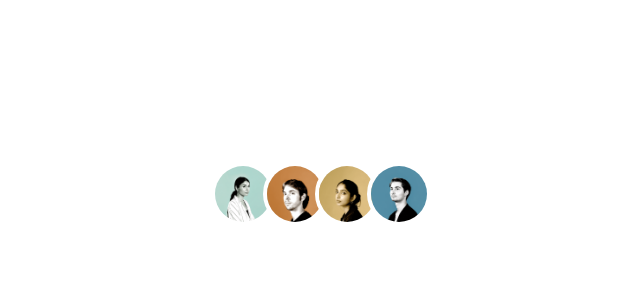
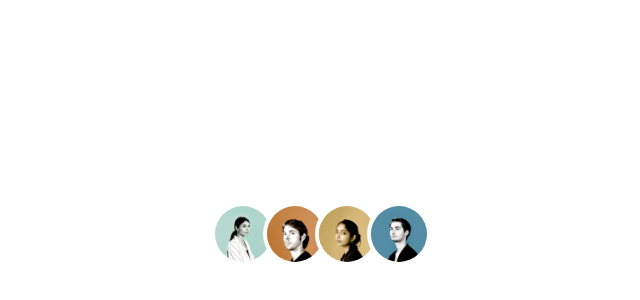
Before and after one commit to sepidsoroush/Avatar-Circles, a React (Vite) app: page / in a window 1280 px wide. Shown: the part 166-466 px from the top of the page, without its empty margins (319-959 px from the left). Built offline with nearby package versions, Linux system fonts and the light colour scheme.

Commit message:
update component styles in dark/ light theme

```diff
--- a/src/App.tsx
+++ b/src/App.tsx
@@ -25,7 +25,7 @@ const avatars = [
 
 function App() {
   return (
-    <div className="w-screen flex justify-center items-center">
+    <div className="w-screen h-screen flex justify-center items-center">
       <AvatarCircles avatarUrls={avatars} />
     </div>
   );
--- a/src/components/avatar-circles.tsx
+++ b/src/components/avatar-circles.tsx
@@ -16,17 +16,21 @@ const AvatarCircles = ({ className, avatarUrls }: AvatarCirclesProps) => {
   const [hoveredIndex, setHoveredIndex] = useState<number | null>(null);
 
   return (
-    <div className="flex flex-col items-center gap-2 min-h-36">
-      <div className={cn("flex -space-x-3 rtl:space-x-reverse", className)}>
+    <div className="flex flex-col items-center justify-center gap-2 h-full">
+      <div
+        className={cn(
+          "flex -space-x-3 rtl:space-x-reverse absolute",
+          className
+        )}
+      >
         {avatarUrls.map((avatar, index) => (
           <motion.div
             key={index}
-            className="h-16 w-16 rounded-full border-4 border-white dark:border-[#242424] overflow-hidden z-10"
+            className="h-16 w-16 rounded-full border-4 border-background dark:border-foreground overflow-hidden z-10"
             onMouseEnter={() => setHoveredIndex(index)}
             onMouseLeave={() => setHoveredIndex(null)}
             whileHover={{
               y: -7,
-              boxShadow: "0px 8px 15px rgba(0, 0, 0, 0.2)",
             }}
             transition={{
               type: "spring",
@@ -46,14 +50,16 @@ const AvatarCircles = ({ className, avatarUrls }: AvatarCirclesProps) => {
       </div>
       {hoveredIndex !== null && (
         <motion.div
-          className="flex flex-row rounded-full w-full p-4 border gap-2 divide-x"
+          className="flex flex-row rounded-full p-4 bg-accent-foreground dark:bg-accent gap-2 divide-x mt-36"
           initial={{ opacity: 0, y: -20 }}
           animate={{ opacity: 1, y: 0 }}
           exit={{ opacity: 0, y: 20 }}
           transition={{ duration: 0.2 }}
         >
-          <p className="font-bold">{avatarUrls[hoveredIndex].name}</p>
-          <p className="font-medium text-neutral-500 px-2">
+          <p className="font-semibold text-accent dark:text-accent-foreground">
+            {avatarUrls[hoveredIndex].name}
+          </p>
+          <p className="text-muted-foreground px-2">
             {avatarUrls[hoveredIndex].position}
           </p>
         </motion.div>
--- a/src/index.css
+++ b/src/index.css
@@ -59,56 +59,11 @@
   }
 }
 
-a {
-  font-weight: 500;
-  color: #646cff;
-  text-decoration: inherit;
-}
-a:hover {
-  color: #535bf2;
-}
-
-body {
-  margin: 0;
-  display: flex;
-  place-items: center;
-  min-width: 320px;
-  min-height: 100vh;
-}
-
-h1 {
-  font-size: 3.2em;
-  line-height: 1.1;
-}
-
-button {
-  border-radius: 8px;
-  border: 1px solid transparent;
-  padding: 0.6em 1.2em;
-  font-size: 1em;
-  font-weight: 500;
-  font-family: inherit;
-  background-color: #1a1a1a;
-  cursor: pointer;
-  transition: border-color 0.25s;
-}
-button:hover {
-  border-color: #646cff;
-}
-button:focus,
-button:focus-visible {
-  outline: 4px auto -webkit-focus-ring-color;
-}
-
-@media (prefers-color-scheme: light) {
-  :root {
-    color: #213547;
-    background-color: #ffffff;
+@layer base {
+  * {
+    @apply border-border;
   }
-  a:hover {
-    color: #747bff;
-  }
-  button {
-    background-color: #f9f9f9;
+  body {
+    @apply bg-background text-foreground dark:bg-foreground;
   }
 }
--- a/tailwind.config.js
+++ b/tailwind.config.js
@@ -17,6 +17,9 @@ module.exports = {
         "muted-foreground": "hsl(var(--muted-foreground))",
         destructive: "hsl(var(--destructive))",
         "destructive-foreground": "hsl(var(--destructive-foreground))",
+        border: "hsl(var(--border))",
+        background: "hsl(var(--background))",
+        foreground: "hsl(var(--foreground))",
       },
     },
   },
```
